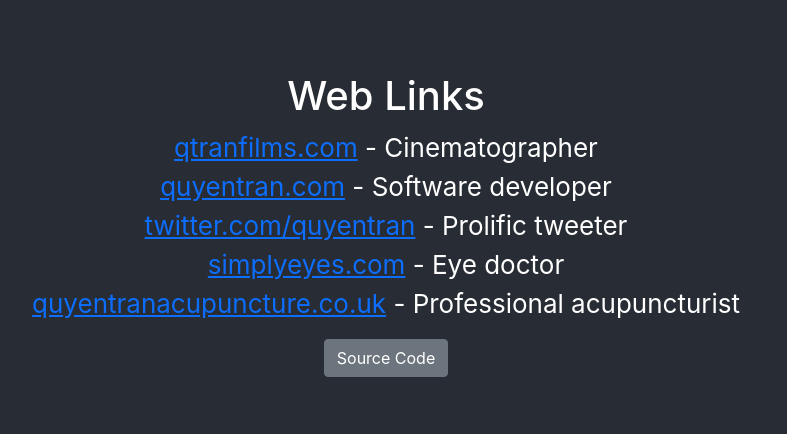
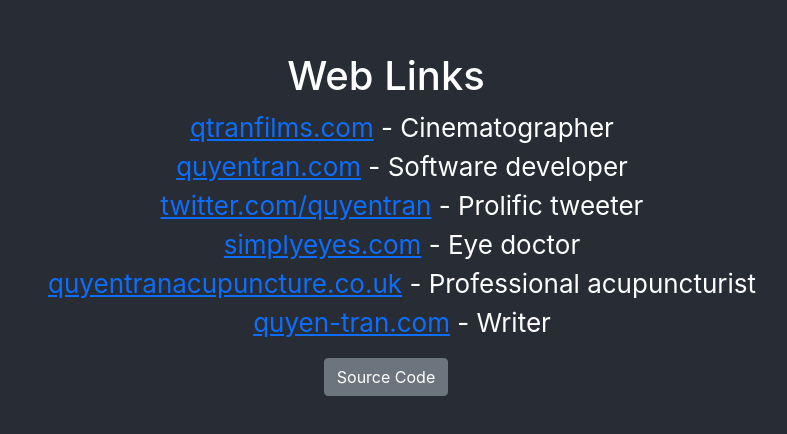
Before and after one commit to qtrandev/react-web-links, a React (Create React App) app: page / in a window 1280 px wide. Shown: the part 176-610 px from the top of the page, without its empty margins (254-1041 px from the left). Built offline with nearby package versions, Linux system fonts and the light colour scheme.

Commit message:
Move links list to static object

```diff
--- a/src/App.js
+++ b/src/App.js
@@ -1,22 +1,33 @@
-import './App.css';
-import { Button } from 'react-bootstrap';
+import './App.css'
+import { Button } from 'react-bootstrap'
+
+const LINKS = [
+  { url: "https://www.qtranfilms.com", text: "qtranfilms.com", title: "Cinematographer" },
+  { url: "http://quyentran.com", text: "quyentran.com", title: "Software developer" },
+  { url: "https://twitter.com/quyentran", text: "twitter.com/quyentran", title: "Prolific tweeter" },
+  { url: "https://www.simplyeyes.com", text: "simplyeyes.com", title: "Eye doctor" },
+  { url: "https://quyentranacupuncture.co.uk", text: "quyentranacupuncture.co.uk", title: "Professional acupuncturist" },
+  { url: "https://www.quyen-tran.com", text: "quyen-tran.com", title: "Writer" }
+]
 
 function App() {
   return (
     <div className="App">
       <header className="App-header">
         <h1> Web Links </h1>
-        <p>
-          <a href="https://www.qtranfilms.com">qtranfilms.com</a> - Cinematographer<br/>
-          <a href="http://quyentran.com">quyentran.com</a> - Software developer<br/>
-          <a href="https://twitter.com/quyentran">twitter.com/quyentran</a> - Prolific tweeter<br/>
-          <a href="https://www.simplyeyes.com">simplyeyes.com</a> - Eye doctor<br/>
-          <a href="https://quyentranacupuncture.co.uk">quyentranacupuncture.co.uk</a> - Professional acupuncturist<br/>
-        </p>
+        <ul>
+          {
+            LINKS.map( link => {
+              return (
+              <li key={link.text}><a href={link.url}>{link.text}</a> - {link.title}<br/></li>
+              )
+            })
+          }
+        </ul>
         <Button variant="secondary" href="https://github.com/qtrandev/react-web-links">Source Code</Button>
       </header>
     </div>
-  );
+  )
 }
 
-export default App;
+export default App
--- a/src/index.css
+++ b/src/index.css
@@ -7,7 +7,6 @@
   -moz-osx-font-smoothing: grayscale;
 }
 
-code {
-  font-family: source-code-pro, Menlo, Monaco, Consolas, 'Courier New',
-    monospace;
+ul {
+  list-style: none;
 }
```
